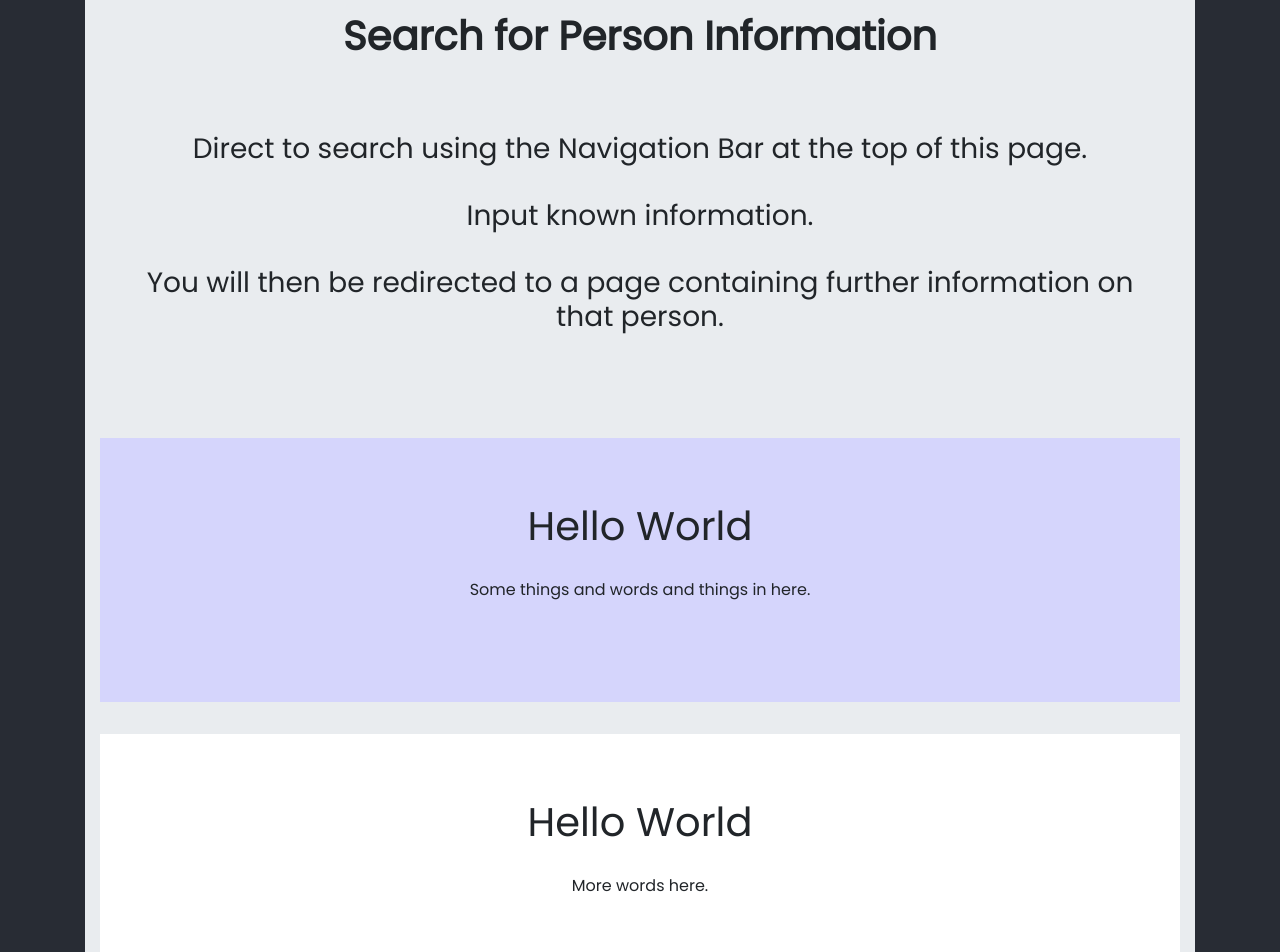
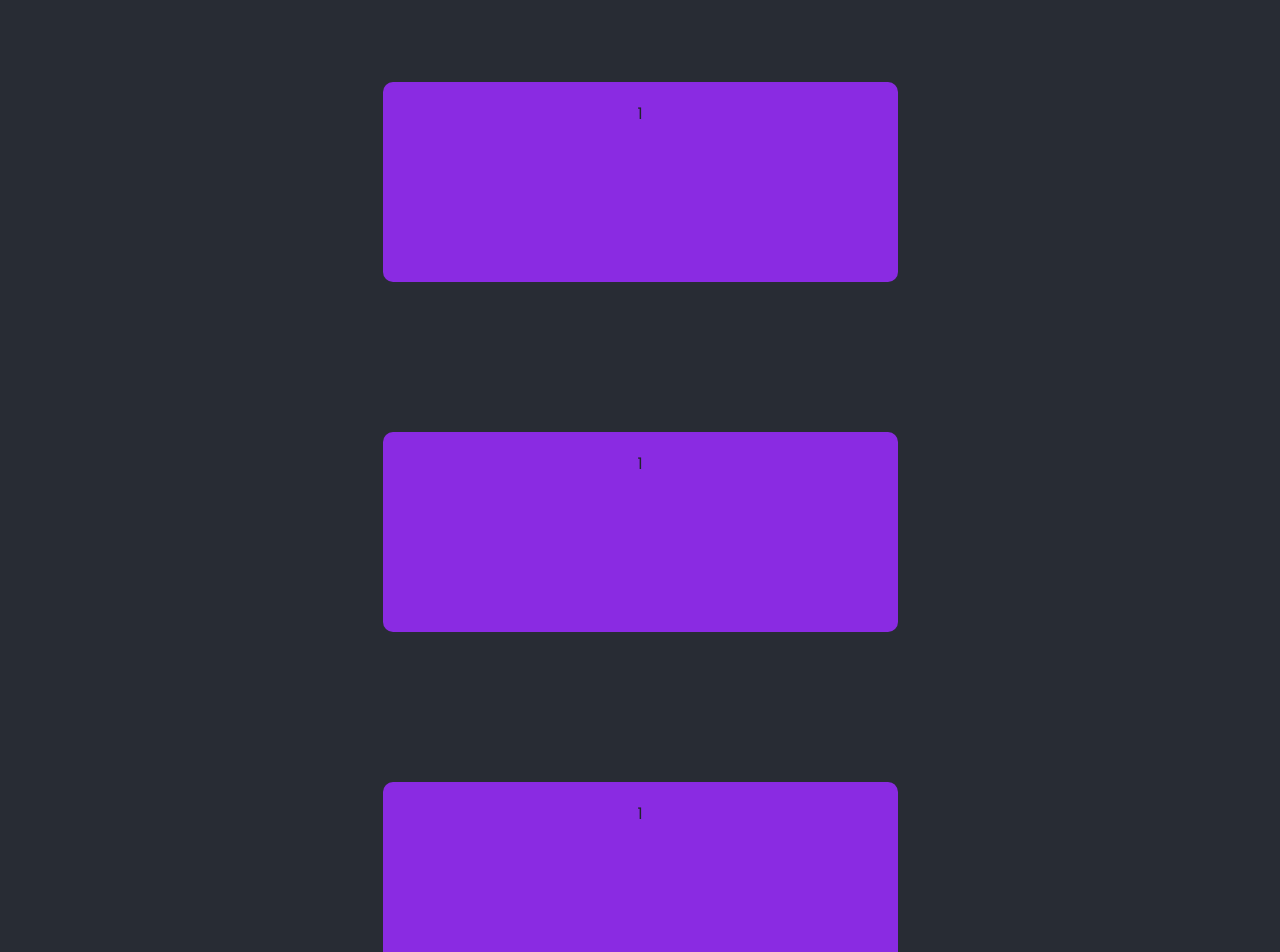
Before and after one commit to the-winning-team-for-this-project/frontend, a React (Create React App) app: page / in a window 1280 px wide. Shown: the part 220-1172 px from the top of the page. Built offline with nearby package versions, Linux system fonts and the light colour scheme.

Commit message:
homepage boxes base

```diff
--- a/package.json
+++ b/package.json
@@ -6,6 +6,7 @@
     "@testing-library/jest-dom": "^5.12.0",
     "@testing-library/react": "^11.2.6",
     "@testing-library/user-event": "^12.8.3",
+    "aos": "^2.3.4",
     "axios": "^0.21.1",
     "bootstrap": "^4.6.0",
     "json-server": "^0.16.3",
--- /dev/null
+++ b/src/components/Box.css
@@ -0,0 +1,15 @@
+.boxes{
+    margin: 20px;
+    margin-top:  150px;
+    background-color: blueviolet;
+    overflow: hidden;
+    height: 200px;
+    max-height: 35vh;
+    box-shadow: 0px 12px 18px -6px rgba(red, green, blue, alpha);
+    border-radius: 10px 10px 10px 10px;
+}
+
+.grids {
+    max-width: 50%;
+    margin: auto;
+}
--- a/src/components/Homepage.jsx
+++ b/src/components/Homepage.jsx
@@ -1,42 +1,58 @@
 import { Container } from 'react-bootstrap'
 import { Jumbotron } from 'react-bootstrap'
+import Aos from 'aos';
+import "aos/dist/aos.css";
+import React, { useEffect } from 'react';
+import "./Box.css"
 
 const Homepage = () => {
+    useEffect(() => {
+        Aos.init({ duration: 2000 });
+    }, []);
     return (
-        <Container className='homecontainer'>
-        <Jumbotron fluid className='jumone'>
-  <Container>
-  <h1><strong>Search for Person Information</strong></h1>
-        <br />
-        <h3>
-                Direct to search using the Navigation Bar at the top of this page.
-            <br />
-            <br />
-            Input known information.
-            <br />
-            <br />
-            You will then be redirected to a page containing further information on that person.
+//         <Container className='homecontainer'>
+//         <Jumbotron fluid className='jumone'>
+//   <Container>
+//   <h1><strong>Search for Person Information</strong></h1>
+//         <br />
+//         <h3>
+//                 Direct to search using the Navigation Bar at the top of this page.
+//             <br />
+//             <br />
+//             Input known information.
+//             <br />
+//             <br />
+//             You will then be redirected to a page containing further information on that person.
 
-        </h3>
-  </Container>
-</Jumbotron>
-        <Jumbotron fluid className='jumtwo'>
-  <Container>
-    <h1>Hello World</h1>
-    <p>
-      Some things and words and things in here.
-    </p>
-  </Container>
-</Jumbotron>
-<Jumbotron fluid className='jumthree'>
-  <Container>
-    <h1>Hello World</h1>
-    <p>
-      More words here.
-    </p>
-  </Container>
-</Jumbotron>
-        </Container>
+//         </h3>
+//   </Container>
+// </Jumbotron>
+//         <Jumbotron fluid className='jumtwo'>
+//   <Container>
+//     <h1>Hello World</h1>
+//     <p>
+//       Some things and words and things in here.
+//     </p>
+//   </Container>
+// </Jumbotron>
+// <Jumbotron fluid className='jumthree'>
+//   <Container>
+//     <h1>Hello World</h1>
+//     <p>
+//       More words here.
+//     </p>
+//   </Container>
+// </Jumbotron>
+//         </Container>
+
+<div className="Boxy">
+    <h1>Hello</h1>
+    <div className="grids">
+        <div className="boxes">1</div>
+        <div className="boxes">1</div>
+        <div data-aos="fade-up" className="boxes">1</div>
+    </div>
+</div>
 
 
     )
```
Also changed, not shown: 1 other file (tests, documents, lock files or other folders).
